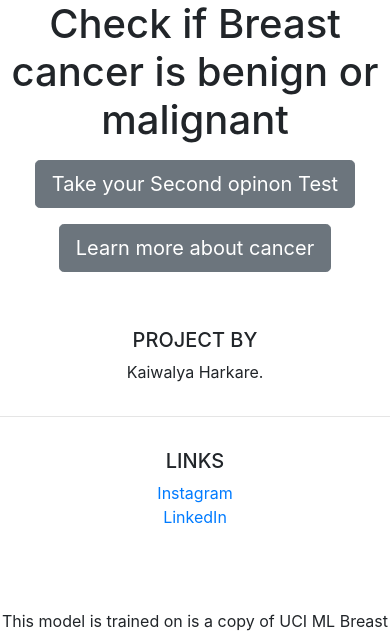
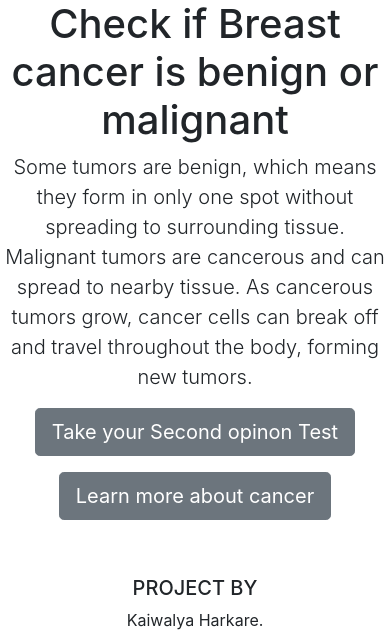
Before and after one commit to kaiwalyaharkare/breastcancerbenign0mal1, a Django app: page /Main/ in a window 390 px wide. Shown: the part 56-688 px from the top of the page. Run offline with Django 3.2, Linux system fonts and the light colour scheme; some libraries are stand-ins or nearby versions.

Commit message:
make it work on mobile

```diff
--- a/templates/base.html
+++ b/templates/base.html
@@ -108,5 +108,7 @@ W.H. Wolberg, W.N. Street, and O.L. Mangasarian. Machine learning techniques to
  <div class="footer-copyright text-center py-3">© 2020 Copyright:
     <a href="https://mdbootstrap.com/"> @kaiwalyaharkare</a>
   </div>
+  <!-- Latest compiled and minified JavaScript -->
+<script src="https://maxcdn.bootstrapcdn.com/bootstrap/3.3.7/js/bootstrap.min.js" integrity="sha384-Tc5IQib027qvyjSMfHjOMaLkfuWVxZxUPnCJA7l2mCWNIpG9mGCD8wGNIcPD7Txa" crossorigin="anonymous"></script>
 <!-- Footer -->
         </html>
--- a/templates/mainpage.html
+++ b/templates/mainpage.html
@@ -2,8 +2,12 @@
 {% block body %}
 <body class="text-center">
       <main role="main" class="inner cover">
-        <h1 class="cover-heading">Check if Breast cancer is benign or malignant</h1>
+        <h1 class="cover-heading">Check if Breast cancer is benign or malignant </h1>
+
         <p class="lead">
+          Some tumors are benign, which means they form in only one spot without spreading to surrounding tissue.
+          Malignant tumors are cancerous and can spread to nearby tissue. As cancerous tumors grow,
+          cancer cells can break off and travel throughout the body, forming new tumors.
          </p>
        <p class="lead">
           <a href="/Home" class="btn btn-lg btn-secondary">Take your Second opinon Test</a>
```
